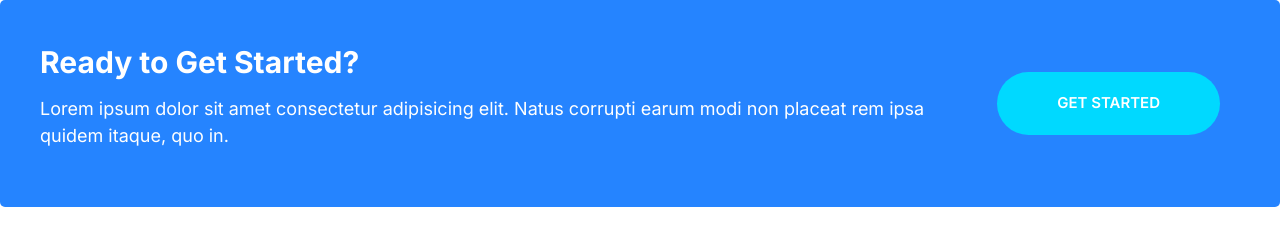
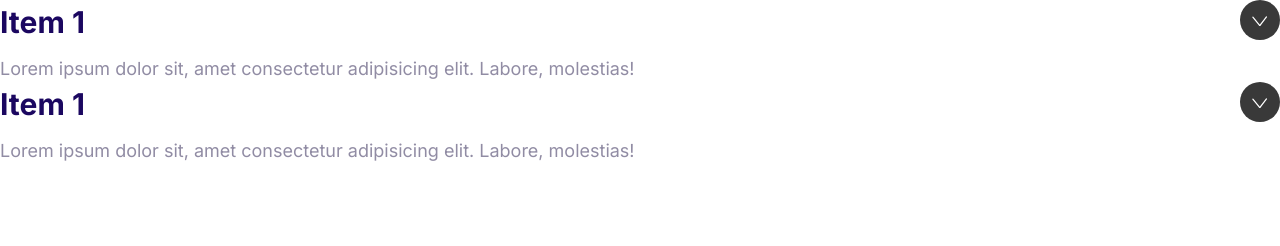
Before and after one commit to alinawabrana/MyFirstWeb, a plain HTML site: page index.html in a window 1280 px wide. Drawn offline with Linux system fonts and the light colour scheme.

Commit message:
Creating Collapsible Component like list

```diff
--- a/css/styles.css
+++ b/css/styles.css
@@ -682,3 +682,45 @@ a
         margin: 0 2rem;
     }
 }
+
+
+/* Collapsibles */
+
+.collapsible__header
+{
+    display: flex;
+    justify-content: space-between;
+}
+
+.collapsible__heading
+{
+    margin-top: 0;
+    font-size: 3rem;
+}
+
+.collapsible__chevron
+{
+    transform: rotate(-90deg);
+    transition: transform 0.3s;
+}
+
+.collapsible__content
+{
+    /* display: none; */
+
+    max-height: 0;      /* We are using max-height instead of display to make animation */
+    overflow: hidden;
+    opacity: 0;
+    transition: max-height 0.3s, opacity 0.3s;
+}
+
+.collapsible--expanded .collapsible__chevron
+{
+    transform: rotate(0);
+}
+
+.collapsible--expanded .collapsible__content
+{
+    max-height: 100vh;
+    opacity: 1;
+}
--- a/index.html
+++ b/index.html
@@ -18,17 +18,30 @@
   </head>
 
   <body>
-    <div class="callout callout--primary">
-      <div class="grid grid--1x2">
-        <div class="callout__content">
-          <h2 class="callout__heading">Ready to Get Started?</h2>
-          <p>
-            Lorem ipsum dolor sit amet consectetur adipisicing elit. Natus
-            corrupti earum modi non placeat rem ipsa quidem itaque, quo in.
-          </p>
-        </div>
-        <a href="#" class="btn btn--secondary btn--stretched">Get Started</a>
+    <div class="collapsible collapsible--expanded">
+      <header class="collapsible__header">
+        <h2 class="collapsible__heading">Item 1</h2>
+        <svg class="icon icon--white collapsible__chevron">
+          <use xlink:href="images/sprite.svg#chevron"></use>
+        </svg>
+      </header>
+      <div class="collapsible__content">
+        Lorem ipsum dolor sit, amet consectetur adipisicing elit. Labore,
+        molestias!
       </div>
     </div>
+    <div class="collapsible collapsible--expanded">
+      <header class="collapsible__header">
+        <h2 class="collapsible__heading">Item 1</h2>
+        <svg class="icon icon--white collapsible__chevron">
+          <use xlink:href="images/sprite.svg#chevron"></use>
+        </svg>
+      </header>
+      <div class="collapsible__content">
+        Lorem ipsum dolor sit, amet consectetur adipisicing elit. Labore,
+        molestias!
+      </div>
+    </div>
+    <script src="js/main.js"></script>
   </body>
 </html>
--- /dev/null
+++ b/js/main.js
@@ -0,0 +1,6 @@
+const collapsibles = document.querySelectorAll(".collapsible");
+collapsibles.forEach((item) =>
+  item.addEventListener("click", function () {
+    this.classList.toggle("collapsible--expanded");
+  })
+);
```
Also changed, not shown: Components/Collapsible.html (added, +12 -0 lines).
